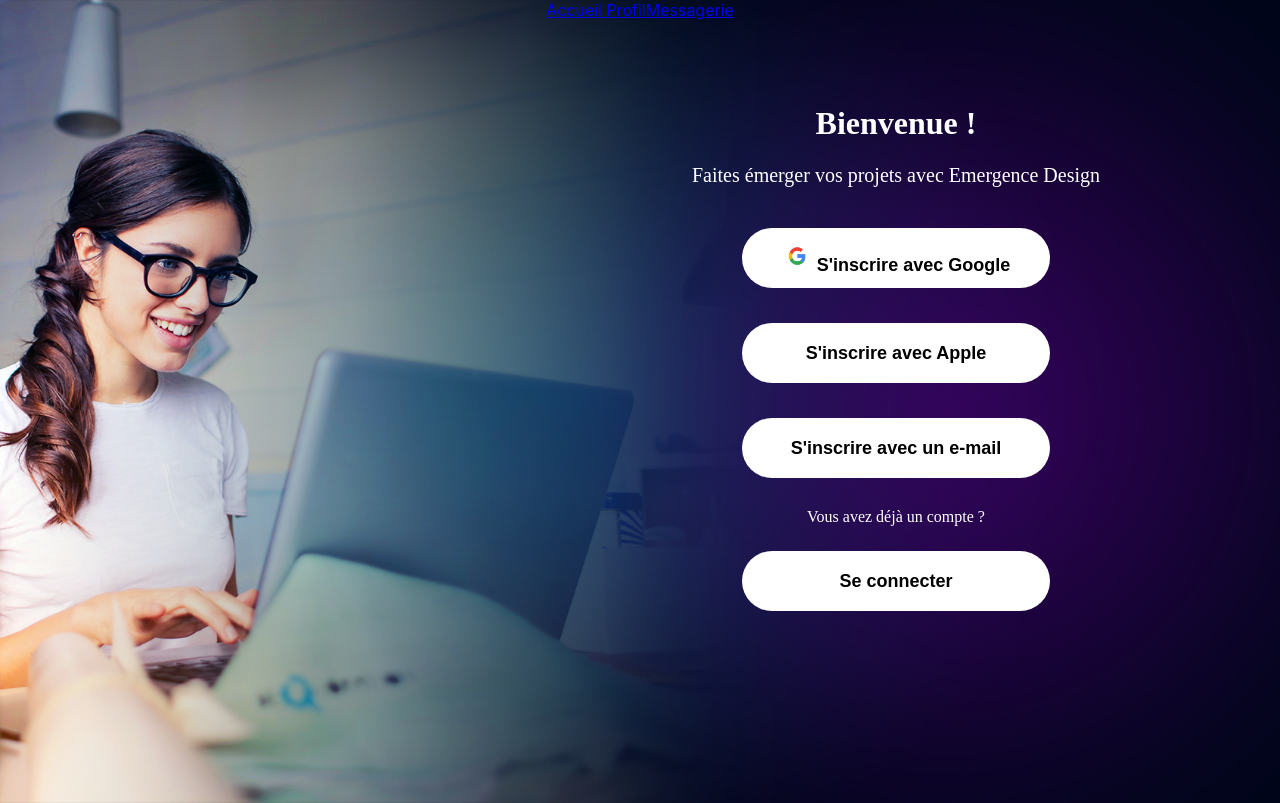
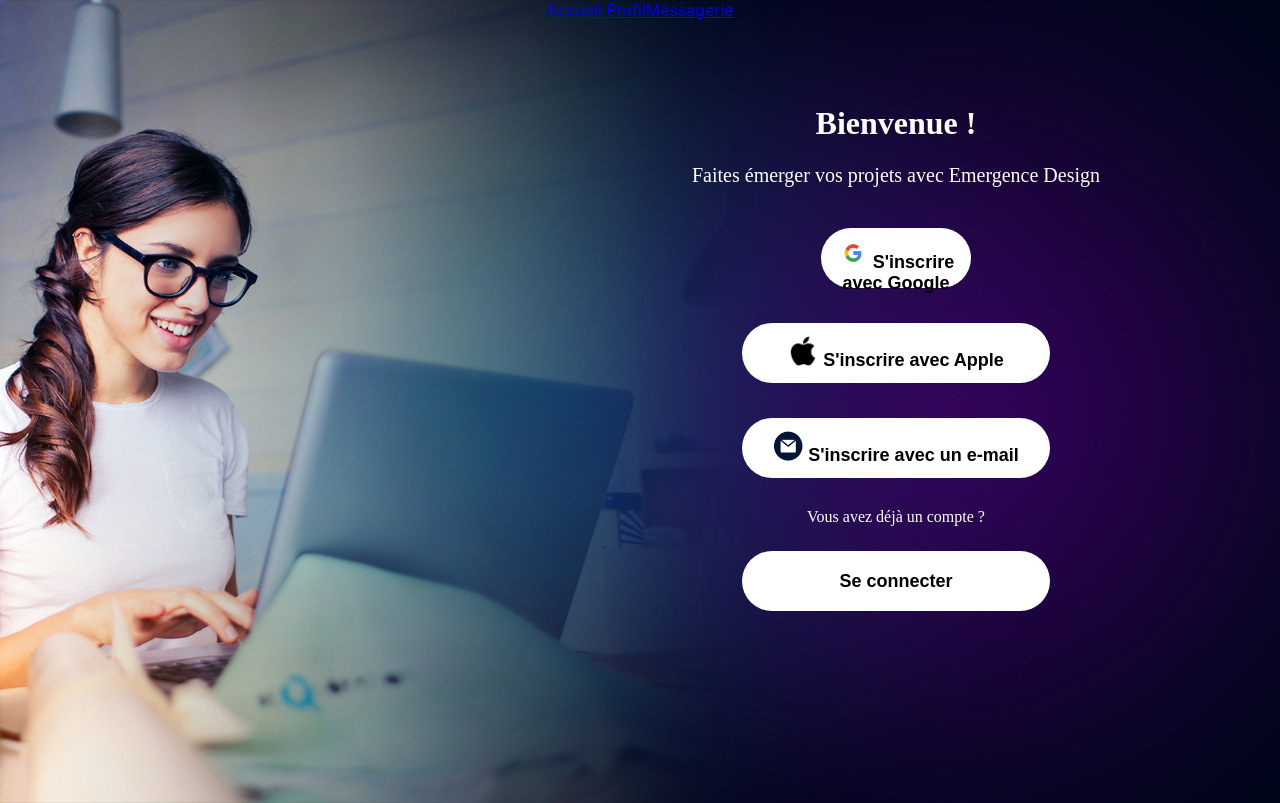
Before and after one commit to Svvmy/projet-emergence, a React (Create React App) app in the folder emergence/: page / in a window 1280 px wide. Built offline with nearby package versions, Linux system fonts and the light colour scheme.

Commit message:
css auth

```diff
--- a/emergence/src/components/Auth/Authentification.jsx
+++ b/emergence/src/components/Auth/Authentification.jsx
@@ -1,6 +1,8 @@
 import React from 'react'
 import "./Authentification.css"
 import google from './logoGoogle.png'
+import apple from './apple.png'
+import mail from './logoMail.png'
 
 
 export default function Authentification() {
@@ -22,9 +24,11 @@ export default function Authentification() {
           </div>
 
           <div className='divBtnList'>
-              <button><img src={google} alt="img"/> S'inscrire avec Google </button>
-              <button> S'inscrire avec Apple </button>
-              <button> S'inscrire avec un e-mail </button>
+              <div className="logo">
+                <button><img src={google} alt="img"/> S'inscrire avec Google </button>
+              </div>
+              <button><img src={apple} alt="img"/> S'inscrire avec Apple </button>
+              <button><img src={mail} alt="img"/> S'inscrire avec un e-mail </button>
               <label className='text'> Vous avez déjà un compte ?</label>
               <button> Se connecter </button>
           </div>
```
Also changed, not shown: emergence/src/components/Auth/apple.png (added).
